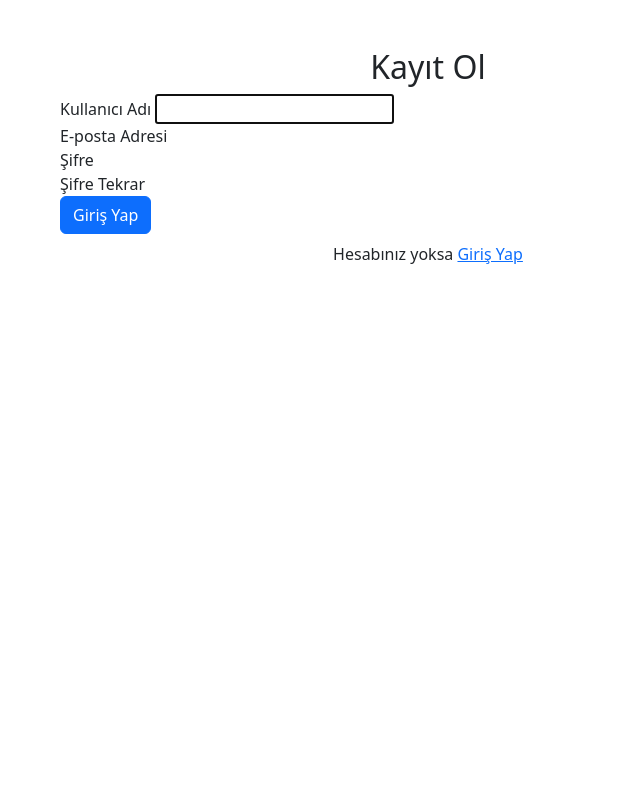
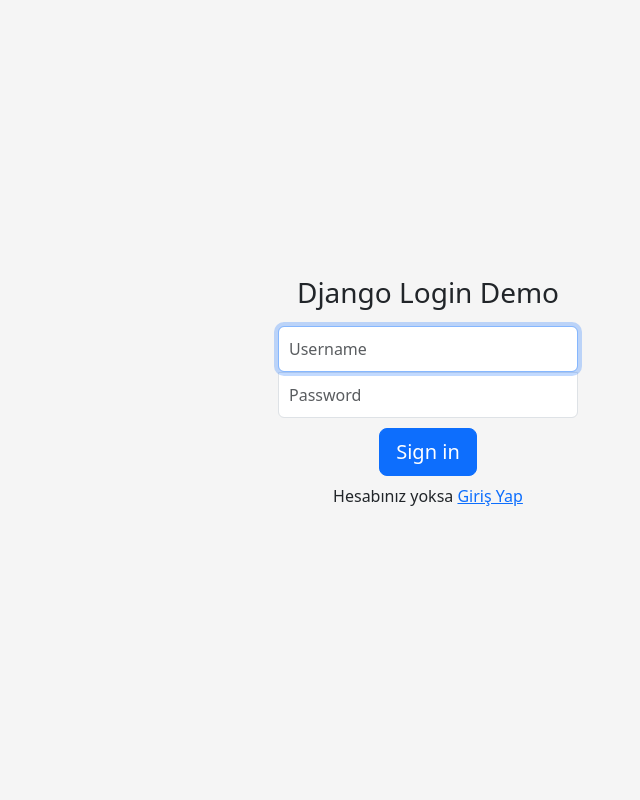
Before and after one commit to kemalhk/django-blog, a Django app: page /login/ in a window 1280 px wide. Shown: the whole page, without its empty margins (212-852 px from the left). Run offline with Django 4.2, Linux system fonts and the light colour scheme; some libraries are stand-ins or nearby versions.

Commit message:
login template düzenlendi

```diff
--- a/api/forms.py
+++ b/api/forms.py
@@ -6,7 +6,7 @@
 
 class UserRegistrationForm(UserCreationForm):
     username = forms.CharField(
-        widget=forms.EmailInput(attrs={"class": "form-control"}), required=True
+        widget=forms.TextInput(attrs={"class": "form-control"}), required=True
     )
     email = forms.EmailField(
         widget=forms.EmailInput(attrs={"class": "form-control"}), required=True
--- a/templates/login.html
+++ b/templates/login.html
@@ -1,67 +1,83 @@
+
 <!DOCTYPE html>
-<html>
+<html lang="en">
+  <head>
+    <meta charset="utf-8">
+    <meta http-equiv="X-UA-Compatible" content="IE=edge">
+    <meta name="viewport" content="width=device-width, initial-scale=1">
+    <title>Signin</title>
+    <link href="https://cdn.jsdelivr.net/npm/bootstrap@5.3.0-alpha1/dist/css/bootstrap.min.css" rel="stylesheet" integrity="sha384-GLhlTQ8iRABdZLl6O3oVMWSktQOp6b7In1Zl3/Jr59b6EGGoI1aFkw7cmDA6j6gD" crossorigin="anonymous">
+    <script src="https://cdn.jsdelivr.net/npm/bootstrap@5.3.0-alpha1/dist/js/bootstrap.bundle.min.js" integrity="sha384-w76AqPfDkMBDXo30jS1Sgez6pr3x5MlQ1ZAGC+nuZB+EYdgRZgiwxhTBTkF7CXvN" crossorigin="anonymous"></script>
 
-<head>
-    <title>{% block title %}Register{% endblock %}</title>
-    {% load django_bootstrap5 %}
-    {% bootstrap_css %}
-    {% bootstrap_javascript %}
-    {% bootstrap_messages %}
+  </head>
+  <body class="text-center">
+    <form class="form-signin" method="post">
+      <h1 class="h3 mb-3 font-weight-normal">Django Login Demo</h1>
+      {% csrf_token %}
+      <input id="inputEmail" class="form-control" placeholder="Username" name="username" required="" autofocus="" type="text">
+      <input id="inputPassword" class="form-control" placeholder="Password" name="password" required="" type="password">
 
-</head>
+      <button class="btn btn-lg btn-primary btn-block" type="submit">Sign in</button>
+      <div class="text-center mt-2">
+        <p>Hesabınız yoksa <a href="{% url 'register' %}">Giriş Yap</a></p>
+    </div>
+    </form>
+  </body>
+</html>
 
-<body>
+<style>
+html,
+body {
+  height: 100%;
+}
 
+body {
+  display: -ms-flexbox;
+  display: -webkit-box;
+  display: flex;
+  -ms-flex-align: center;
+  -ms-flex-pack: center;
+  -webkit-box-align: center;
+  align-items: center;
+  -webkit-box-pack: center;
+  justify-content: center;
+  padding-top: 40px;
+  padding-bottom: 40px;
+  background-color: #f5f5f5;
+}
 
+.form-signin {
+  width: 100%;
+  max-width: 330px;
+  padding: 15px;
+  margin: 0 auto;
+}
 
+.form-signin .checkbox {
+  font-weight: 400;
+}
 
+.form-signin .form-control {
+  position: relative;
+  box-sizing: border-box;
+  height: auto;
+  padding: 10px;
+  font-size: 16px;
+}
 
-    <div class="container mt-5">
-        <div class="row justify-content-center">
-            <div class="col-md-8">
-                <h2 class="text-center">Kayıt Ol</h2>
+.form-signin .form-control:focus {
+  z-index: 2;
+}
 
-                <form method="post" class="form">
-                    {% csrf_token %}
+.form-signin input[type="email"] {
+  margin-bottom: -1px;
+  border-bottom-right-radius: 0;
+  border-bottom-left-radius: 0;
+}
 
-                    <div class="form-group">
-                        <label for="{{ form.username.id_for_label }}">Kullanıcı Adı</label>
-                        {{ form.username }}
-                        {{ form.username.errors }}
-                    </div>
-
-                    <div class="form-group">
-                        <label for="{{ form.email.id_for_label }}">E-posta Adresi</label>
-                        {{ form.email }}
-                        {{ form.email.errors }}
-                    </div>
-
-                    <div class="form-group">
-                        <label for="{{ form.password1.id_for_label }}">Şifre</label>
-                        {{ form.password1 }}
-                        {{ form.password1.errors }}
-                    </div>
-
-                    <div class="form-group">
-                        <label for="{{ form.password2.id_for_label }}">Şifre Tekrar</label>
-                        {{ form.password2 }}
-                        {{ form.password2.errors }}
-                    </div>
-
-                    <button type="submit" class="btn btn-primary">Giriş Yap</button>
-
-                    <div class="text-center mt-2">
-                        <p>Hesabınız yoksa <a href="{% url 'register' %}">Giriş Yap</a></p>
-                    </div>
-                </form>
-            </div>
-        </div>
-    </div>
-
-
-    {% block content %}
-    {% endblock %}
-
-</body>
-
-</html>
+.form-signin input[type="password"] {
+  margin-bottom: 10px;
+  border-top-left-radius: 0;
+  border-top-right-radius: 0;
+}
+</style>
```
Also changed, not shown: db.sqlite3.
